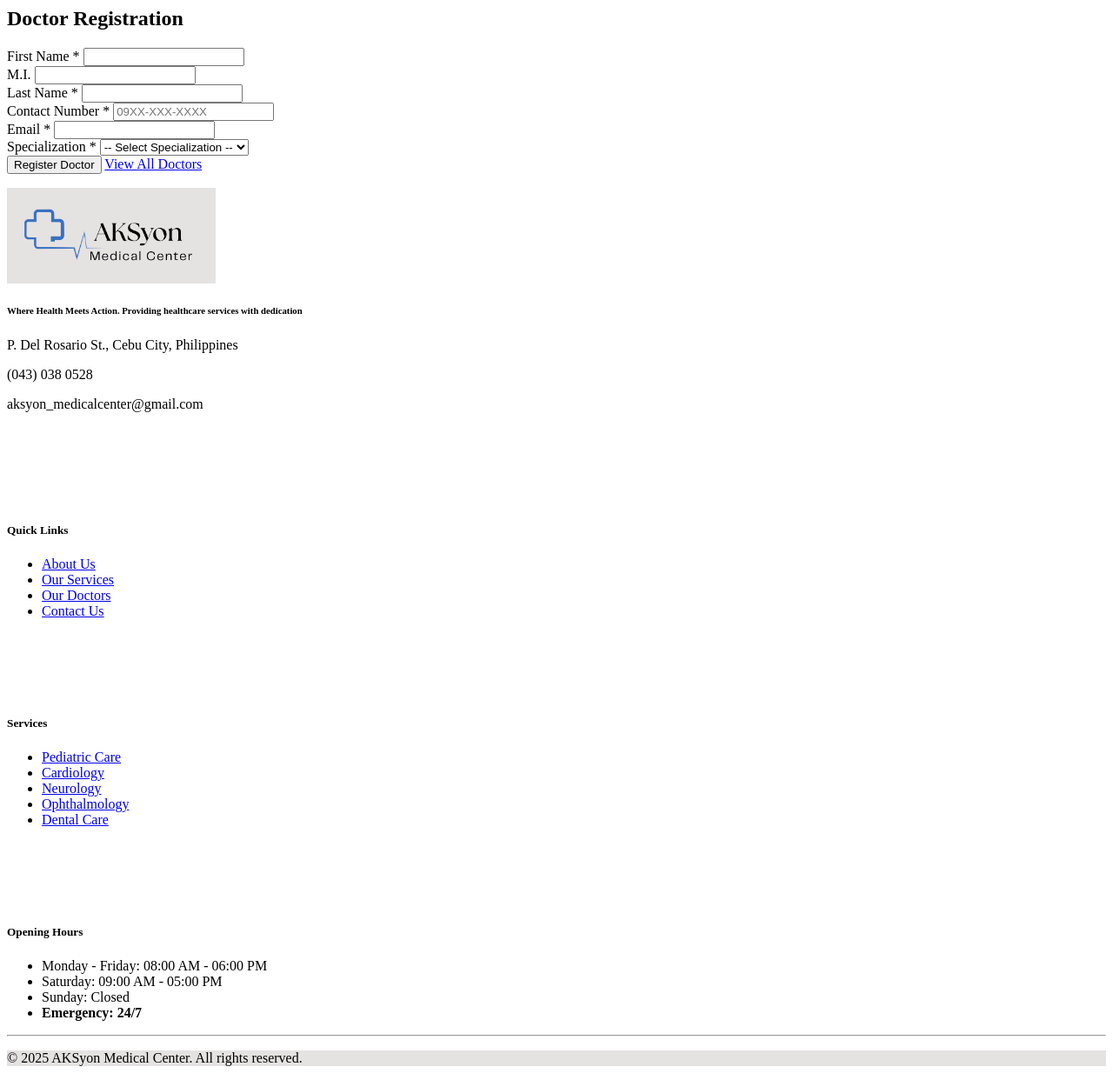
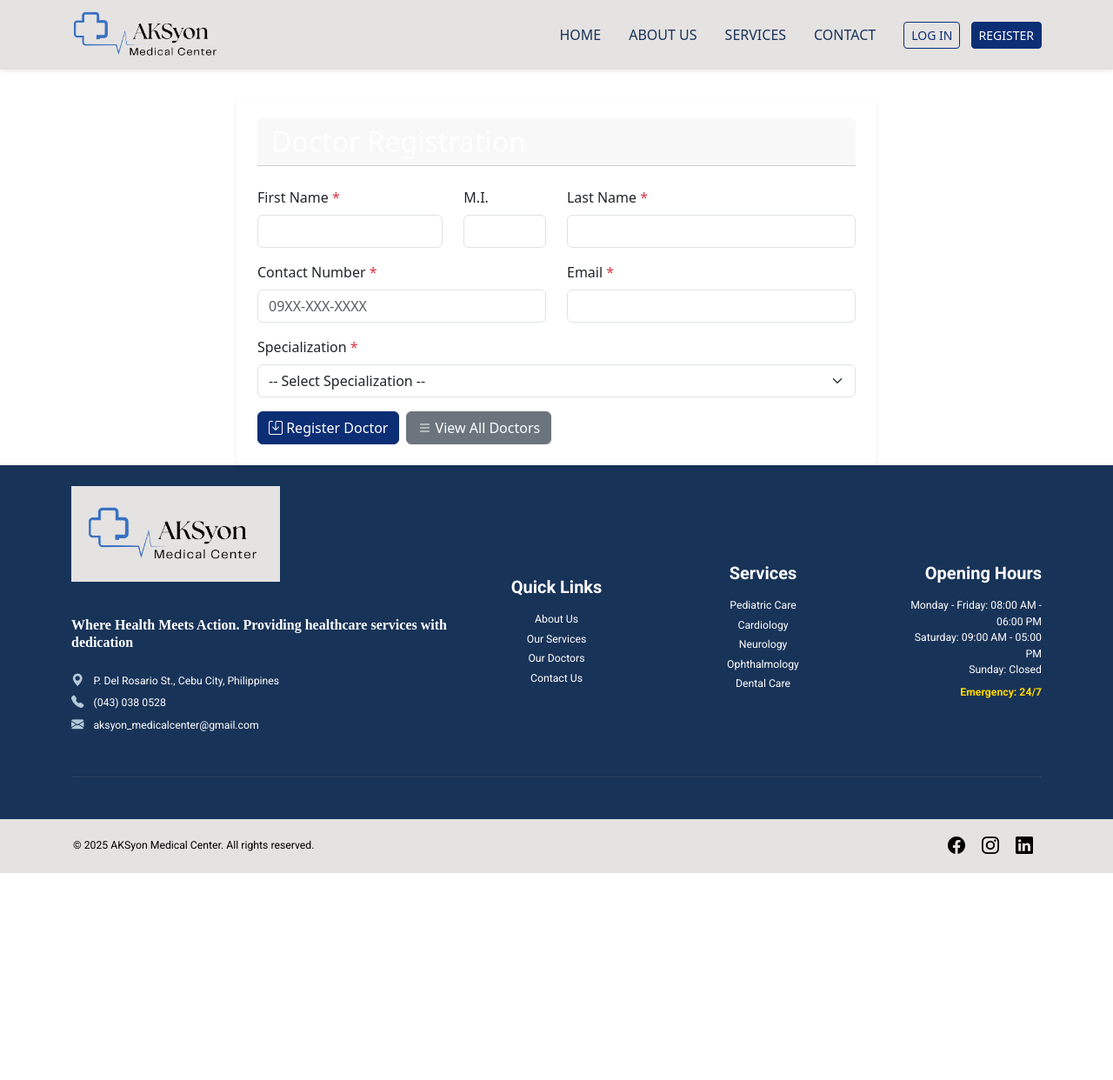
Before and after one commit to simacasanagel04/AP3_Project, a PHP site: page /public/doctor_create.php in a window 1280 px wide. Shown: the whole page at 87% size. After the commit the page ends 1004 px from the top, so only its background shows below. Run offline with PHP 8.4, Linux system fonts and the light colour scheme; data that the repository does not hold is empty.

Commit message:
Sanchez - revised INDEX

```diff
--- a/includes/header.php
+++ b/includes/header.php
@@ -0,0 +1,95 @@
+<?php
+// HEADER.PHP
+
+session_start();
+require_once dirname(__DIR__) . '/config/Database.php';
+require_once dirname(__DIR__) . '/classes/Patient.php';
+
+$db = (new Database())->connect();
+$patient = new Patient($db);
+
+$userName = null;
+$pat_id = $_SESSION['pat_id'] ?? null;
+
+if ($pat_id) {
+    $patientData = $patient->findById($pat_id);
+    if ($patientData) {
+        $userName = trim($patientData['pat_first_name'] . ' ' . $patientData['pat_last_name']);
+    }
+}
+?>
+
+<!DOCTYPE html>
+<html lang="en">
+<head>
+    <meta charset="UTF-8">
+    <meta name="viewport" content="width=device-width, initial-scale=1.0">
+    <title>AKSyon Medical Center - Because Health Needs More Than Words, It Needs Action</title>
+
+    <link href="https://cdn.jsdelivr.net/npm/bootstrap@5.3.0/dist/css/bootstrap.min.css" rel="stylesheet">
+    <link href="https://fonts.googleapis.com/css2?family=Roboto:wght@300;400;500;700&display=swap" rel="stylesheet">
+    <link rel="stylesheet" href="https://cdn.jsdelivr.net/npm/bootstrap-icons@1.10.0/font/bootstrap-icons.css">
+    <link rel="stylesheet" href="public/css/style.css">
+</head>
+
+<body>
+    <header class="main-header">
+        <nav class="navbar navbar-expand-lg shadow-sm " style="background-color: #e5e2e2;">
+            <div class="container ">
+
+                <a class="navbar-brand " href="../index.php">
+                    <img src="assets/logo/logo-no-margn.png" alt="AKSyon Medical Center Logo" height="60">
+                </a>
+
+                <button class="navbar-toggler" type="button" data-bs-toggle="collapse" data-bs-target="#navbarNav" aria-controls="navbarNav" aria-expanded="false" aria-label="Toggle navigation">
+                    <span class="navbar-toggler-icon"></span>
+                </button>
+
+                <div class="collapse navbar-collapse" id="navbarNav">
+                    <ul class="navbar-nav ms-auto align-items-center">
+                        <li class="nav-item">
+                            <a class="nav-link active" href="index.php">HOME</a>
+                        </li>
+
+                        <li class="nav-item">
+                            <a class="nav-link" href="#about">ABOUT US</a>
+                        </li>
+
+                        <li class="nav-item">
+                            <a class="nav-link" href="#services">SERVICES</a>
+                        </li>
+
+                        <li class="nav-item">
+                            <a class="nav-link" href="#contact">CONTACT</a>
+                        </li>
+
+                        <li class="nav-item ms-lg-3">
+                            <?php if ($userName): ?>
+                                <!-- Logged In: Show Name + Dropdown -->
+                                <div class="dropdown">
+                                    <a class="btn btn-outline-primary dropdown-toggle" href="#" role="button" data-bs-toggle="dropdown" aria-expanded="false">
+                                        <?= htmlspecialchars($userName) ?>
+                                    </a>
+                                    <ul class="dropdown-menu dropdown-menu-end">
+                                        <li><a class="dropdown-item" href="patient_dashb.php">
+                                            <i class="bi bi-speedometer2 me-2"></i>View Dashboard
+                                        </a></li>
+
+                                        <li><hr class="dropdown-divider"></li>
+
+                                        <li><a class="dropdown-item text-danger" href="logout.php">
+                                            <i class="bi bi-box-arrow-right me-2"></i>Log Out
+                                        </a></li>
+                                    </ul>
+                                </div>
+                            <?php else: ?>
+                                <!-- Not Logged In: Show Buttons -->
+                                <button class="btn btn-outline-primary btn-sm me-2" onclick="location.href='public/login.php'">LOG IN</button>
+                                <button class="btn btn-primary btn-sm" onclick="location.href='public/patient_create.php'">REGISTER</button>
+                            <?php endif; ?>
+                        </li>
+                    </ul>
+                </div>
+            </div>
+        </nav>
+    </header>
--- a/public/css/style.css
+++ b/public/css/style.css
@@ -1,7 +1,3 @@
-/* ========================================
-   AKSYON MEDICAL CENTER - GLOBAL STYLES
-   ======================================== */
-
 :root {
     --blue: #336d96;
     --teal: #183358;
@@ -28,6 +24,107 @@
 }
 
 /* ========================================
+HEADER */
+
+.main-header {z-index: 1050; transition: all 0.3s ease;}
+
+/* MAKE HEADER STICKY */
+.main-header {
+    position: sticky;
+    top: 0;
+    z-index: 1050;
+}
+
+.main-header.scrolled {
+    background-color: rgba(229, 226, 226, 0.95) !important;
+    backdrop-filter: blur(10px);
+    box-shadow: 0 4px 12px rgba(0, 0, 0, 0.1);
+}
+
+.navbar {
+    padding-top: 0 !important;
+    padding-bottom: 0 !important;
+    min-height: 80px;
+}
+
+/* NAV LINKS */
+.navbar-nav .nav-link {
+    color: #183358 !important;
+    font-weight: 500;
+    position: relative;
+    padding: 0.5rem 1rem !important;
+}
+
+.navbar-nav .nav-link:hover,
+.navbar-nav .nav-link.active {
+    color: #0b2e75 !important;
+}
+
+.navbar-nav .nav-link::after {
+    content: '';
+    position: absolute;
+    width: 0;
+    height: 2px;
+    bottom: 0;
+    left: 50%;
+    background-color: #0b2e75;
+    transition: width 0.3s ease, left 0.3s ease;
+}
+
+.navbar-nav .nav-link:hover::after,
+.navbar-nav .nav-link.active::after {
+    width: 100%;
+    left: 0;
+}
+
+/* PRIMARY BUTTONS */
+.btn-primary,
+.bg-primary {
+    background-color: #0b2e75 !important;
+    border-color: #0b2e75 !important;
+    transition: all 0.3s ease;
+}
+
+.btn-primary:hover {
+    background-color: #09255f !important;
+    border-color: #09255f !important;
+    transform: translateY(-1px);
+}
+
+.btn-outline-primary {
+    color: #0b2e75 !important;
+    border-color: #0b2e75 !important;
+}
+
+.btn-outline-primary:hover {
+    background-color: #0b2e75 !important;
+    color: white !important;
+    transform: translateY(-1px);
+}
+
+/* DROPDOWN */
+.dropdown-menu {
+    border: none;
+    box-shadow: 0 10px 25px rgba(0, 0, 0, 0.15);
+    border-radius: 0.5rem;
+}
+
+.dropdown-item:hover {
+    background-color: #f8f9fa;
+    color: #0b2e75 !important;
+}
+
+/* Mobile */
+@media (max-width: 992px) {
+    .navbar-nav .nav-link::after {
+        display: none;
+    }
+    .navbar-nav {
+        text-align: center;
+    }
+}
+
+/* ========================================
    HEARTBEAT LINE
    ======================================== */
 .heartbeat-line {
@@ -38,7 +135,7 @@
 }
 
 /* ========================================
-   CIRCULAR NUMBERS (PROCEDURE)
+   CIRCULAR NUMBERS
    ======================================== */
 .procedure-number {
     width: 60px;
@@ -72,7 +169,7 @@
 }
 
 /* ========================================
-   ACTION CARD (QUICK ACTIONS)
+   ACTION CARD
    ======================================== */
 .action-card {
     background-color: var(--teal-action) !important;
@@ -142,9 +239,34 @@
     }
 }
 
+.text-dark-blue {
+    color: #183358;
+    font-family: 'Times New Roman';
+}
+
+.btn-primary, .bg-primary {
+  background-color: #0b2e75 !important;
+  border-color: #0b2e75 !important;
+}
+
+.btn-primary:hover {
+  background-color: #09255f !important;
+  border-color: #09255f !important;
+}
+
+.btn-outline-primary {
+  color: #0b2e75 !important;
+  border-color: #0b2e75 !important;
+}
+
+.btn-outline-primary:hover {
+  background-color: #0b2e75 !important;
+  color: white !important;
+}
+
 
 /* ========================================
-   SERVICES SECTION - MAIN TITLE
+   SERVICES SECTION
    ======================================== */
 .services-main-title {
     font-family: 'Times New Roman', Times, serif;
@@ -155,7 +277,7 @@
 }
 
 /* ========================================
-   SERVICE CATEGORY TITLE
+   SERVICE CATEGORY
    ======================================== */
 .service-category-title {
     font-family: 'Roboto', sans-serif;
@@ -266,6 +388,77 @@
 }
 
 /* ========================================
+   FOOTER
+   ======================================== */
+.main-footer {
+    background-color: #183358 !important;
+    color: #b4cad9;
+    font-family: 'Roboto', sans-serif;
+    font-size: 0.875rem;
+}
+
+.main-footer h5,
+.main-footer h6 {
+    color: #ffffff;
+    font-weight: 600;
+}
+
+.main-footer a.text-white {
+    position: relative;
+    transition: color 0.3s ease;
+}
+
+.main-footer a.hover-underline::after {
+    content: '';
+    position: absolute;
+    width: 0;
+    height: 1px;
+    bottom: -2px;
+    left: 0;
+    background-color: #ffffff;
+    transition: width 0.3s ease;
+}
+
+.main-footer a.hover-underline:hover::after {
+    width: 100%;
+}
+
+.main-footer a:hover {
+    color: #ffffff !important;
+}
+
+.main-footer .contact-info i {
+    color: #b4cad9;
+    font-size: 0.9rem;
+}
+
+.main-footer .text-warning {
+    color: #ffd700 !important;
+}
+
+.main-footer .social-links a {
+    color: #b4cad9;
+    transition: all 0.3s ease;
+    font-size: 1.25rem;
+}
+
+.main-footer .social-links a:hover {
+    color: #3111a1 !important;
+    transform: translateY(-2px);
+}
+
+/* Responsive */
+@media (max-width: 768px) {
+    .main-footer .text-lg-start,
+    .main-footer .text-lg-end {
+        text-align: center !important;
+    }
+    .main-footer .list-unstyled {
+        display: inline-block;
+    }
+}
+
+/* ========================================
    RESPONSIVE ADJUSTMENTS
    ======================================== */
 @media (max-width: 576px) {
--- a/public/js/modal.js
+++ b/public/js/modal.js
@@ -1,4 +1,12 @@
 document.addEventListener('DOMContentLoaded', function () {
+
+    /* ----- STICKY HEADER ON SCROLL ----- */
+    const header = document.querySelector('.main-header');
+    if (header) {
+        window.addEventListener('scroll', () => {
+            header.classList.toggle('shadow-sm', window.scrollY > 10);
+        });
+    }
 
     /* ----- SMOOTH SCROLL ----- */
     document.querySelectorAll('a[href^="#"]').forEach(link => {
@@ -35,7 +43,7 @@ document.addEventListener('DOMContentLoaded', function () {
         observer.observe(el);
     });
 
-    /* ----- SCROLL-BASED CARD MOVEMENT (Parallax Effect) ----- */
+    /* ----- SCROLL-BASED CARD MOVEMENT ----- */
     let ticking = false;
 
     function updateCardPositions() {
@@ -91,7 +99,7 @@ document.addEventListener('DOMContentLoaded', function () {
     if (loginBtn)  loginBtn.onclick  = () => alert('Login functionality will be implemented');
     if (regBtn)    regBtn.onclick    = () => alert('Registration functionality will be implemented');
 
-    /* ----- TOAST UTILITY (optional) ----- */
+    /* ----- TOAST ----- */
     window.showToast = (msg, type = 'info') => {
         const container = document.querySelector('.toast-container') || (() => {
             const c = document.createElement('div');
```
Also changed, not shown: index.php (+27 -27 lines), assets/images/10.png (added), assets/images/11.png (added), assets/images/12.png (added), assets/images/8.png (added), assets/images/9.png (added), assets/logo/logo-no-margn.png (added).
